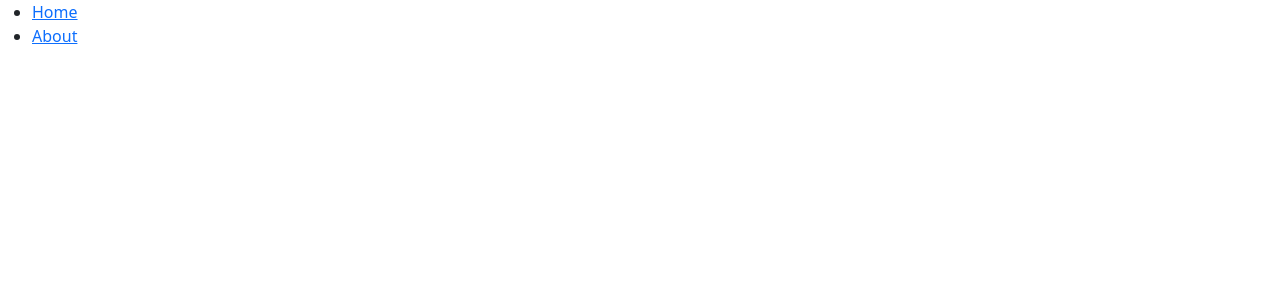
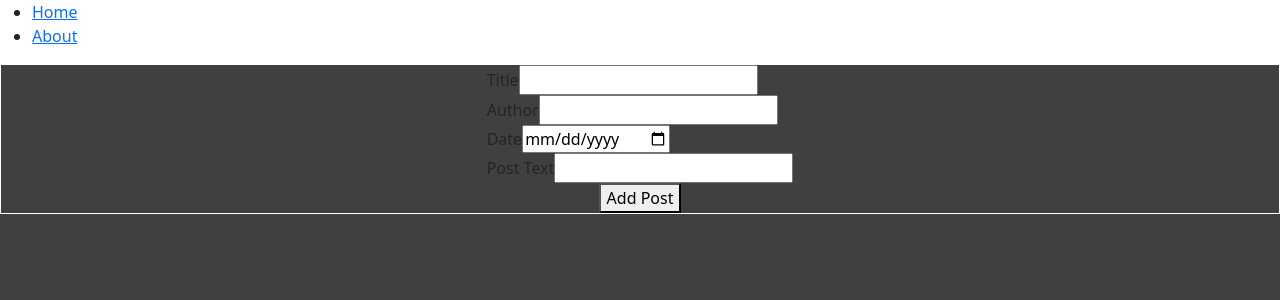
Before and after one commit to cpaschall/react-blog, a React (Create React App) app: page /create-post in a window 1280 px wide. Before the commit this address had no page. Shown: the top 300 px of the page. Built offline with nearby package versions, Linux system fonts and the light colour scheme.

Commit message:
adding new post form

```diff
--- a/src/App.js
+++ b/src/App.js
@@ -3,6 +3,7 @@ import { BrowserRouter as Router, Routes, Route } from 'react-router-dom';
 import Nav from './components/UI/Nav';
 import Home from './components/Pages/Home';
 import About from './components/Pages/About';
+import CreatePost from './components/Pages/CreatePost'
 // import BlogPost from './components/Blog/BlogPost';
 
 
@@ -15,6 +16,7 @@ function App() {
         <Routes>
           <Route path="/" element={<Home />} />
           <Route path="/about" element={<About />} />
+          <Route path="/create-post" element={<CreatePost />} />
         </Routes>
 
       </Router>
--- a/src/components/Blog/PostForm.css
+++ b/src/components/Blog/PostForm.css
@@ -0,0 +1,19 @@
+form {
+    display: flex;
+    flex-direction: column;
+    justify-content: center;
+    align-items: center;
+    border: 1px white solid;
+}
+
+.new-post__controls {
+    flex-direction: inherit;
+}
+
+.new-post__control {
+    flex-direction: inherit;
+}
+
+.new-post__actions {
+
+}
--- a/src/components/Blog/PostForm.js
+++ b/src/components/Blog/PostForm.js
@@ -1,9 +1,72 @@
+import { useState } from 'react';
+import { Link } from 'react-router-dom';
 import './PostForm.css';
 
-const PostForm = () => {
+const PostForm = (props) => {
+    const [enteredTitle, setEnteredTitle] = useState('');
+    const [enteredAuthor, setEnteredAuthor] = useState('');
+    const [enteredDate, setEnteredDate] = useState('');
+    const [enteredPost, setEnteredPost] = useState('');
+
+    const titleChangeHandler = (e) => {
+        setEnteredTitle(e.target.value)
+    }
+
+    const authorChangeHandler = (e) => {
+        setEnteredAuthor(e.target.value)
+    }
+
+    const dateChangeHandler = (e) => {
+        setEnteredDate(e.target.value)
+    }
+
+    const postChangeHandler = (e) => {
+        setEnteredPost(e.target.value)
+    }
+
+    const submitHandler = (e) => {
+        e.preventDefault();
+
+        const postData = {
+            title: enteredTitle,
+            author: enteredAuthor,
+            date: new Date(enteredDate),
+            post: enteredPost
+        }
+
+        props.onSavePostData(postData);
+
+        setEnteredTitle('');
+        setEnteredAuthor('');
+        setEnteredDate('');
+        setEnteredPost('');
+    }
+
     return (
-        <form>
-
+        <form onSubmit={submitHandler}>
+            <div className='new-post__controls'>
+                <div className='new-post__control'>
+                    <label>Title</label>
+                    <input type='text' value={enteredTitle} onChange={titleChangeHandler} />
+                </div>
+                <div className='new-post__control'>
+                    <label>Author</label>
+                    <input type='text' value={enteredAuthor} onChange={authorChangeHandler}/>
+                </div>
+                <div className='new-post__control'>
+                    <label>Date</label>
+                    <input type='date' value={enteredDate} onChange={dateChangeHandler} />
+                </div>
+                <div className='new-post__control'>
+                    <label>Post Text</label>
+                    <input type='textarea' value={enteredPost} onChange={postChangeHandler} />
+                </div>
+            </div>
+            <div className='new-post__actions'>
+                <Link to='/'>
+                    <button type='submit'>Add Post</button>
+                </Link>
+            </div>
         </form>
     )
 }
--- a/src/components/Pages/CreatePost.css
+++ b/src/components/Pages/CreatePost.css
@@ -0,0 +1,5 @@
+.home-dark {
+    background-color: rgba(0, 0, 0, 0.75);
+    height: 100vh;
+    width: 100%;
+}
--- a/src/components/Pages/CreatePost.js
+++ b/src/components/Pages/CreatePost.js
@@ -1,9 +1,20 @@
 import './CreatePost.css';
+import Home from './Home';
+import PostForm from '../Blog/PostForm';
 
 const CreatePost = (props) => {
+    const savePostDataHandler = (enteredPostData) => {
+        const postData = {
+            ...enteredPostData,
+            id: Math.random().toString()
+        };
+
+        props.onAddPost();
+    }
+
     return (
-        <div>
-
+        <div className="home-dark">
+            <PostForm onSavePostData={savePostDataHandler}/>
         </div>
     )
 }
--- a/src/components/Pages/Home.js
+++ b/src/components/Pages/Home.js
@@ -1,9 +1,11 @@
 import './Home.css';
+import { Link } from 'react-router-dom';
 // import BlogPost from '../Blog/BlogPost';
 // import Nav from '../UI/Nav';
 import AllPosts from '../Blog/AllPosts';
+import CreatePost from './CreatePost';
 
-const Home = () => {
+const Home = (props) => {
     const blogPosts = [
         {
           id: 1,
@@ -36,10 +38,15 @@ const Home = () => {
     ]
 
     return (
-        <div>
+        <div className={props.className}>
             {/* <Nav /> */}
             <h1>Home Page</h1>
-            <AllPosts items={blogPosts} />
+            <div>
+              <Link to='/create-post'>+ Post</Link>
+            </div>
+            <div>
+              <AllPosts items={blogPosts} />
+            </div>
         </div>
     )
 }
```
